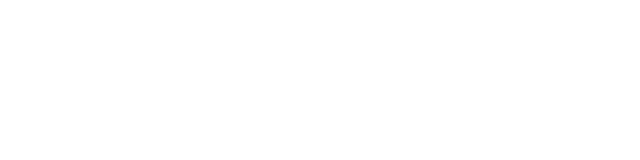
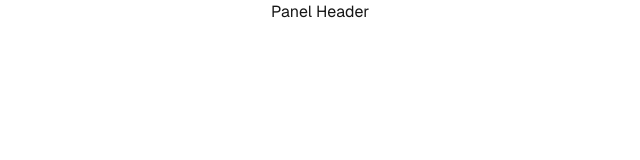
Before and after one commit to kadena-io/kadena-evm-sandbox, a Next.js app in the folder apps/kethamp/: page / in a window 1280 px wide. Shown: the top 160 px of the page, without its empty margins (49-689 px from the left). Built offline with nearby package versions, Linux system fonts and the light colour scheme; a web font is replaced by a local one.

Commit message:
panel component

```diff
--- a/apps/kethamp/src/app/page.tsx
+++ b/apps/kethamp/src/app/page.tsx
@@ -1,8 +1,10 @@
+import Panel from "@app/components/panel/panel";
+
 export default function Main() {
   return (
     <div className="font-[family-name:var(--font-geist-sans)]">
-      <main className="">
-
+      <main className="w-full m-auto max-w-[640px]">
+        <Panel />
       </main>
     </div>
   );
--- /dev/null
+++ b/apps/kethamp/src/components/panel/header/header.tsx
@@ -0,0 +1,5 @@
+export default function Header() {
+  return (
+    <div>Panel Header</div>
+  )
+}
--- /dev/null
+++ b/apps/kethamp/src/components/panel/panel.tsx
@@ -0,0 +1,9 @@
+import Header from "@app/components/panel/header/header";
+
+export default function Panel() {
+  return (
+    <div>
+      <Header />
+    </div>
+  )
+}
```
Also changed, not shown: 1 other file (tests, documents, lock files or other folders).
